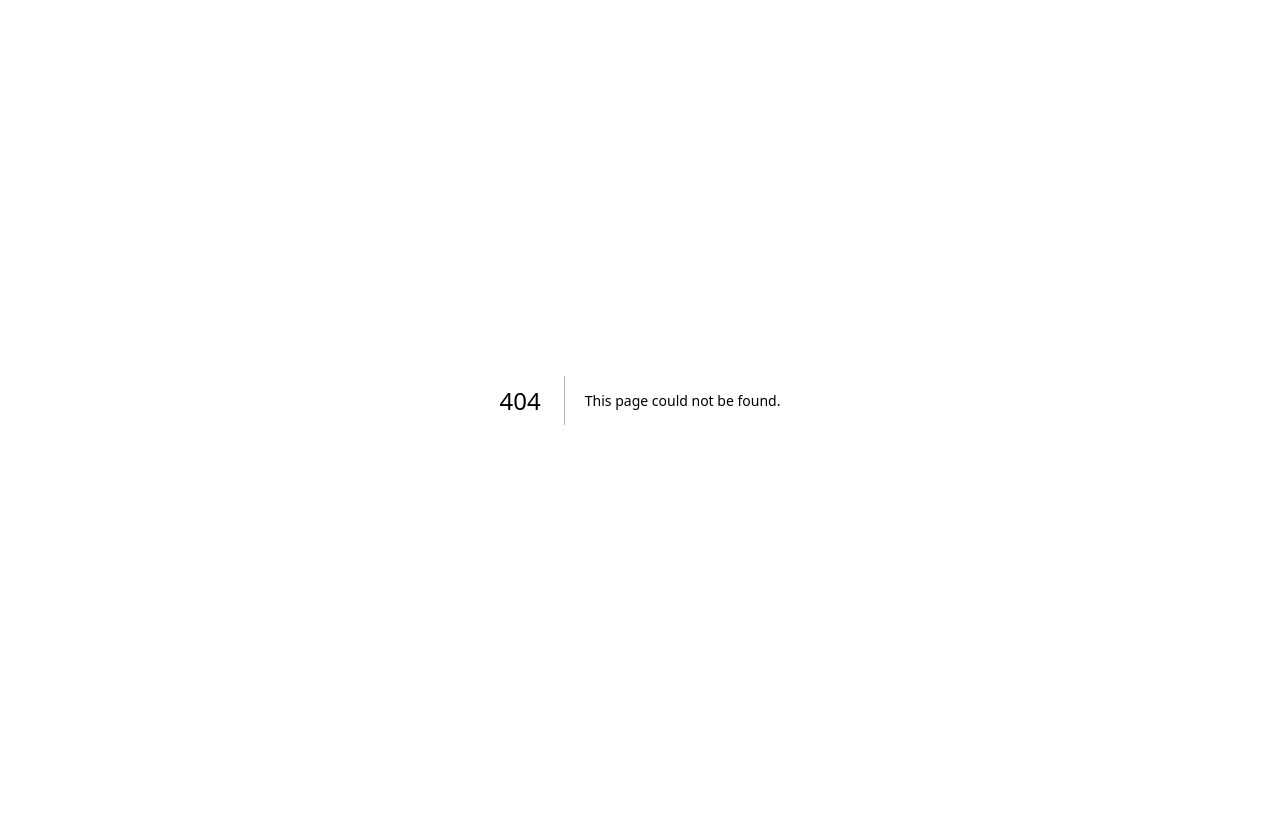
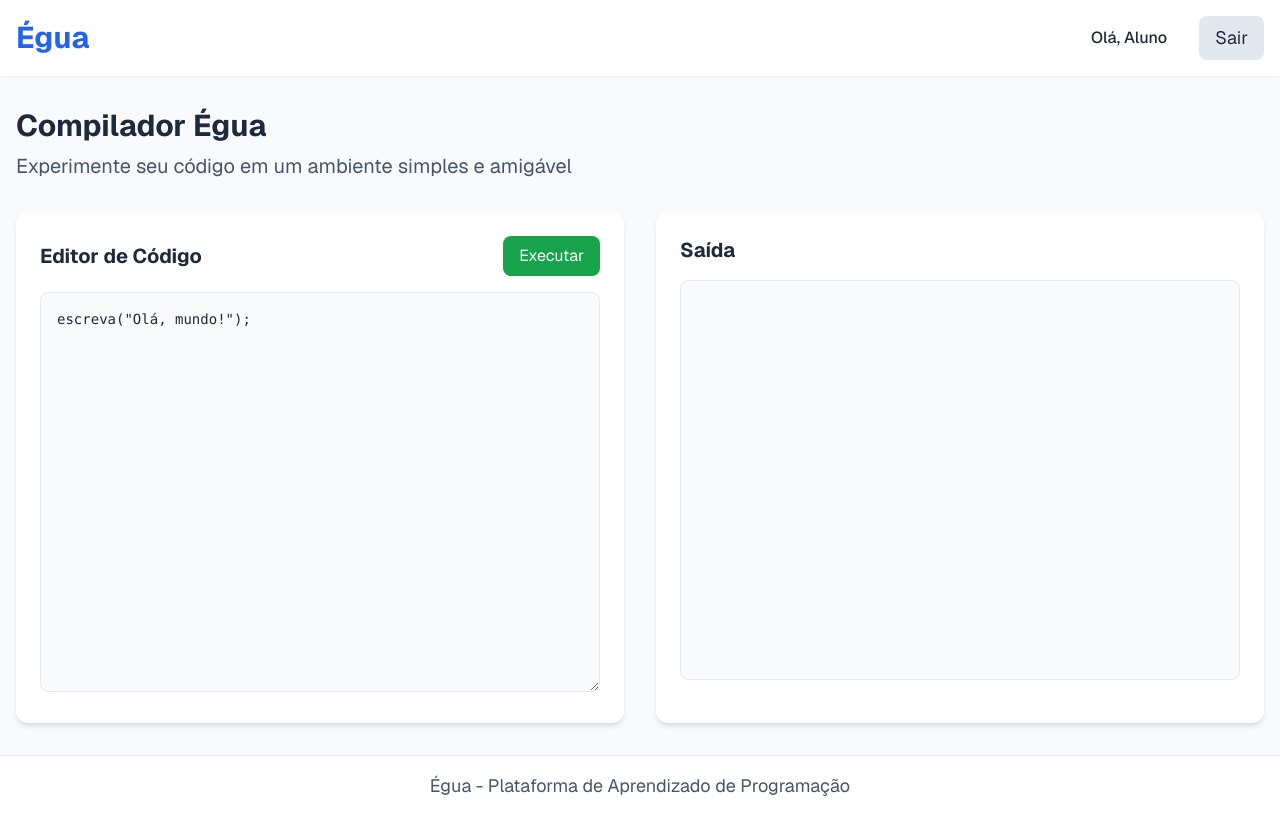
Before and after one commit to wallysom2/egua-front, a Next.js app: page /dashboard/compilador in a window 1280 px wide. Before the commit this address had no page. Built offline with nearby package versions, Linux system fonts and the light colour scheme; sample sign-in values are in the browser's storage.

Commit message:
Adiciona novas dependências ao projeto, incluindo @designliquido/delegua, lodash e seus tipos, melhorando a funcionalidade e a tipagem do código.

```diff
--- /dev/null
+++ b/next.config.js
@@ -0,0 +1,13 @@
+/** @type {import('next').NextConfig} */
+const nextConfig = {
+  webpack: (config, { isServer }) => {
+    // Adiciona o lodash como fallback
+    config.resolve.fallback = {
+      ...config.resolve.fallback,
+      lodash: require.resolve('lodash'),
+    };
+    return config;
+  },
+};
+
+module.exports = nextConfig;
--- a/package.json
+++ b/package.json
@@ -9,6 +9,7 @@
     "lint": "next lint"
   },
   "dependencies": {
+    "@designliquido/delegua": "^0.41.2",
     "@emoji-mart/data": "^1.2.1",
     "@emoji-mart/react": "^1.1.1",
     "@tiptap/core": "^2.12.0",
@@ -16,6 +17,7 @@
     "@tiptap/starter-kit": "^2.12.0",
     "axios": "^1.9.0",
     "emoji-mart": "^5.6.0",
+    "lodash": "^4.17.21",
     "next": "15.3.2",
     "react": "^19.0.0",
     "react-dom": "^19.0.0"
@@ -24,6 +26,7 @@
     "@eslint/eslintrc": "^3",
     "@tailwindcss/postcss": "^4",
     "@tailwindcss/typography": "^0.5.16",
+    "@types/lodash": "^4.14.202",
     "@types/node": "^20",
     "@types/react": "^19",
     "@types/react-dom": "^19",
--- /dev/null
+++ b/src/app/dashboard/compilador/page.tsx
@@ -0,0 +1,151 @@
+"use client";
+
+import { useState, useEffect } from "react";
+import Link from "next/link";
+import { useRouter } from "next/navigation";
+import { executarCodigo as executarCodigoDelegua } from "@/lib/delegua";
+
+interface User {
+  nome: string;
+  tipo: "aluno" | "professor" | "desenvolvedor";
+  email?: string;
+  cpf?: string;
+  id?: string | number;
+}
+
+export default function Compilador() {
+  const router = useRouter();
+  const [user, setUser] = useState<User | null>(null);
+  const [loading, setLoading] = useState(true);
+  const [codigo, setCodigo] = useState(`escreva("Olá, mundo!");`);
+  const [saida, setSaida] = useState<string[]>([]);
+  const [executando, setExecutando] = useState(false);
+
+  useEffect(() => {
+    const storedUser = localStorage.getItem("user");
+    const token = localStorage.getItem("token");
+
+    if (!storedUser || !token) {
+      router.push("/login");
+      return;
+    }
+
+    try {
+      setUser(JSON.parse(storedUser));
+    } catch (error) {
+      console.error("Erro ao processar dados do usuário:", error);
+      localStorage.removeItem("user");
+      localStorage.removeItem("token");
+      router.push("/login");
+    } finally {
+      setLoading(false);
+    }
+  }, [router]);
+
+  const handleLogout = () => {
+    localStorage.removeItem("user");
+    localStorage.removeItem("token");
+    router.push("/login");
+  };
+
+  const executarCodigo = async () => {
+    try {
+      setExecutando(true);
+      setSaida(["Executando código..."]);
+      const resultado = await executarCodigoDelegua(codigo);
+      setSaida(resultado);
+    } catch (error: any) {
+      setSaida([`Erro ao executar código: ${error.message}`]);
+    } finally {
+      setExecutando(false);
+    }
+  };
+
+  if (loading) {
+    return (
+      <div className="min-h-screen flex flex-col items-center justify-center bg-slate-50 text-slate-800">
+        <div className="w-16 h-16 border-4 border-blue-500 border-t-transparent rounded-full animate-spin"></div>
+        <p className="mt-4 text-xl font-semibold">Carregando...</p>
+      </div>
+    );
+  }
+
+  return (
+    <div className="min-h-screen flex flex-col bg-slate-50 text-slate-800">
+      {/* Cabeçalho */}
+      <header className="py-4 bg-white shadow-sm">
+        <div className="container mx-auto px-4 flex justify-between items-center">
+          <Link href="/dashboard" className="text-3xl font-bold text-blue-600">
+            Égua
+          </Link>
+          <div className="flex items-center gap-4">
+            <div className="flex items-center">
+              <p className="font-medium mr-4">Olá, {user?.nome?.split(' ')[0] || 'Aluno'}</p>
+            </div>
+            <button
+              onClick={handleLogout}
+              className="px-4 py-2 rounded-lg bg-slate-200 hover:bg-slate-300 transition-colors text-lg"
+            >
+              Sair
+            </button>
+          </div>
+        </div>
+      </header>
+
+      {/* Conteúdo Principal */}
+      <main className="flex-1 py-8">
+        <div className="container mx-auto px-4">
+          <div className="mb-8">
+            <h1 className="text-3xl font-bold mb-2">Compilador Égua</h1>
+            <p className="text-slate-600 text-xl">Experimente seu código em um ambiente simples e amigável</p>
+          </div>
+
+          <div className="grid grid-cols-1 lg:grid-cols-2 gap-8">
+            {/* Editor de Código */}
+            <div className="bg-white rounded-xl p-6 shadow-md">
+              <div className="mb-4 flex justify-between items-center">
+                <h2 className="text-xl font-bold">Editor de Código</h2>
+                <button
+                  onClick={executarCodigo}
+                  disabled={executando}
+                  className={`px-4 py-2 rounded-lg text-white transition-colors ${
+                    executando
+                      ? 'bg-gray-400 cursor-not-allowed'
+                      : 'bg-green-600 hover:bg-green-700'
+                  }`}
+                >
+                  {executando ? 'Executando...' : 'Executar'}
+                </button>
+              </div>
+              <textarea
+                value={codigo}
+                onChange={(e) => setCodigo(e.target.value)}
+                className="w-full h-[400px] p-4 bg-slate-50 border border-slate-200 rounded-lg font-mono text-sm focus:outline-none focus:ring-2 focus:ring-blue-500"
+                spellCheck="false"
+              />
+            </div>
+
+            {/* Área de Saída */}
+            <div className="bg-white rounded-xl p-6 shadow-md">
+              <h2 className="text-xl font-bold mb-4">Saída</h2>
+              <div className="w-full h-[400px] p-4 bg-slate-50 border border-slate-200 rounded-lg font-mono text-sm overflow-auto">
+                {saida.map((linha, index) => (
+                  <div key={index} className="mb-1">
+                    {linha}
+                  </div>
+                ))}
+              </div>
+            </div>
+          </div>
+        </div>
+      </main>
+
+      {/* Rodapé */}
+      <footer className="py-4 border-t border-slate-200 bg-white">
+        <div className="container mx-auto px-4 text-center">
+          <p className="text-slate-600 text-lg">Égua - Plataforma de Aprendizado de Programação</p>
+        </div>
+      </footer>
+    </div>
+  );
+}
--- /dev/null
+++ b/src/lib/delegua.ts
@@ -0,0 +1,98 @@
+import { Lexador, AvaliadorSintatico, InterpretadorComDepuracao } from '@designliquido/delegua';
+
+export async function executarCodigo(codigo: string): Promise<string[]> {
+  const saida: string[] = [];
+  // Log para verificar o código recebido
+  console.log("Código recebido para execução:", JSON.stringify(codigo));
+
+  try {
+    if (!codigo || codigo.trim() === '') {
+      return ['Por favor, insira algum código para executar.'];
+    }
+
+    const lexador = new Lexador();
+    const avaliadorSintatico = new AvaliadorSintatico();
+
+    const interpretador = new InterpretadorComDepuracao(
+      process.cwd(),
+      (saidaChamada: any) => {
+        saida.push(String(saidaChamada));
+      },
+      (saidaChamada: any) => {
+        if (saida.length > 0 && !saida[saida.length - 1].endsWith('\n')) {
+            saida[saida.length - 1] += String(saidaChamada);
+        } else {
+            saida.push(String(saidaChamada));
+        }
+      }
+    );
+
+    interpretador.interfaceEntradaSaida = {
+        // @ts-ignore
+      question: async (mensagem: string, opcoes?: any) => {
+        console.log(`Pergunta do sistema (não interativo): ${mensagem}`);
+        return Promise.resolve(opcoes?.padrao || '');
+      },
+      write: (texto: string) => {
+        saida.push(texto);
+      },
+      // @ts-ignore
+      readline: {
+        // @ts-ignore
+        question: async (mensagem: string, opcoes?: any) => {
+          console.log(`Pergunta (readline - não interativo): ${mensagem}`);
+          return Promise.resolve(opcoes?.padrao || '');
+        },
+        close: () => {}
+      }
+    };
+
+    // Dividir o código em linhas. O Lexador pode esperar um array de strings.
+    const linhasDoCodigo = codigo.split('\n');
+    console.log("Linhas do código para o Lexador:", linhasDoCodigo);
+    const resultadoLexador = lexador.mapear(linhasDoCodigo);
+
+    if (resultadoLexador.erros.length > 0) {
+      console.error("Erros do Lexador:", resultadoLexador.erros);
+      return resultadoLexador.erros.map(erro => `Erro léxico: ${erro.mensagem}`);
+    }
+
+    const resultadoAvaliadorSintatico = avaliadorSintatico.analisar(resultadoLexador);
+
+    if (resultadoAvaliadorSintatico.erros.length > 0) {
+      console.error("Erros do Avaliador Sintático:", resultadoAvaliadorSintatico.erros);
+      return resultadoAvaliadorSintatico.erros.map(erro => `Erro sintático: ${erro.mensagem}`);
+    }
+
+    const retornoInterpretador = await interpretador.interpretar(resultadoAvaliadorSintatico.declaracoes, false);
+
+    if (retornoInterpretador.erros && retornoInterpretador.erros.length > 0) {
+        console.error("Erros do Interpretador:", retornoInterpretador.erros);
+        return retornoInterpretador.erros.map(erro => `Erro de interpretação: ${erro.mensagem}`);
+    }
+
+    const saidaFiltrada = saida.filter(linha => linha !== '');
+    console.log("Saída final:", saidaFiltrada);
+    return saidaFiltrada.length > 0 ? saidaFiltrada : ['Código executado com sucesso! (Nenhuma saída produzida)'];
+
+  } catch (erro: any) {
+    let mensagemErro = 'Erro desconhecido na execução.';
+    if (erro instanceof Error) {
+        mensagemErro = erro.message;
+        if (erro.stack) {
+            console.error("Pilha de erro completa do catch principal (executarCodigo):");
+            console.error(erro.stack);
+        }
+    } else if (typeof erro === 'string') {
+        mensagemErro = erro;
+    } else {
+        try {
+            mensagemErro = erro.mensagem || JSON.stringify(erro);
+        } catch {
+            // Nada a fazer, mensagemErro já tem um valor padrão.
+        }
+    }
+    console.error("Erro capturado no catch principal (executarCodigo):", mensagemErro);
+    return [`Erro na execução: ${mensagemErro}`];
+  }
+}
```
Also changed, not shown: 1 other file (tests, documents, lock files or other folders).
